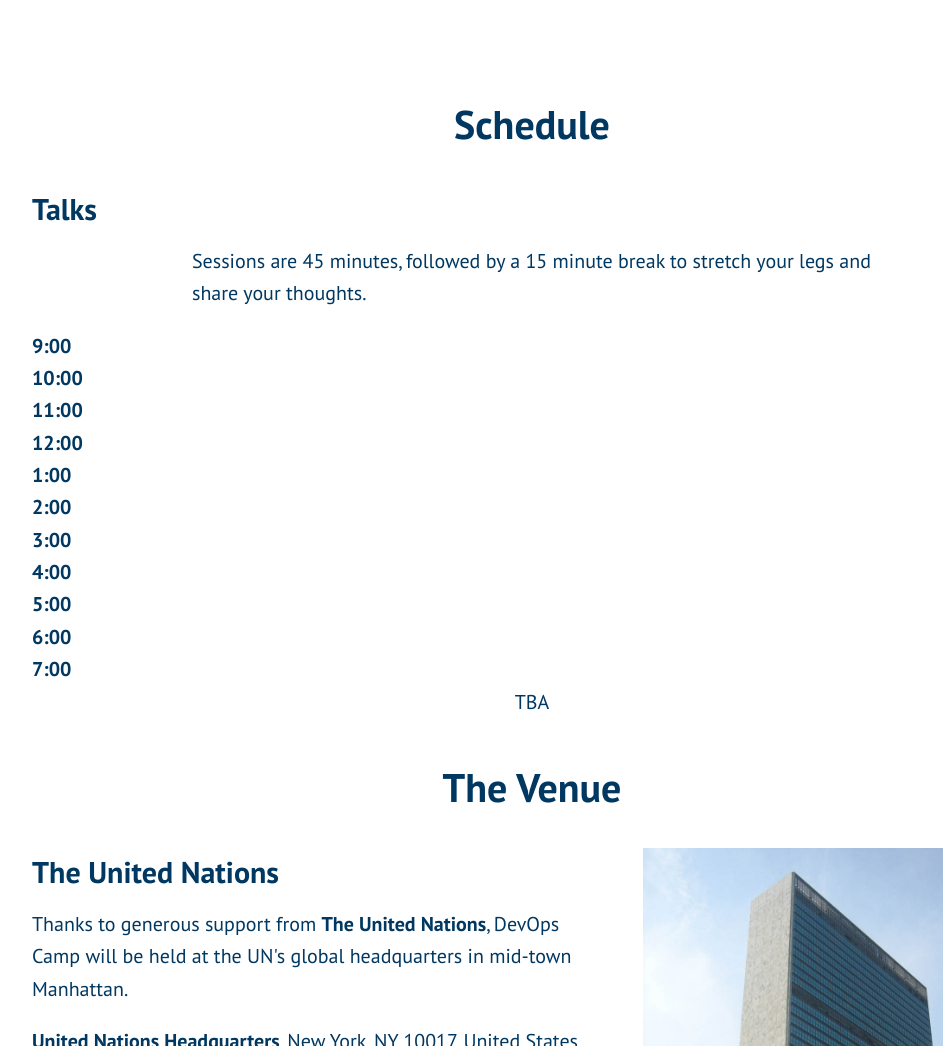
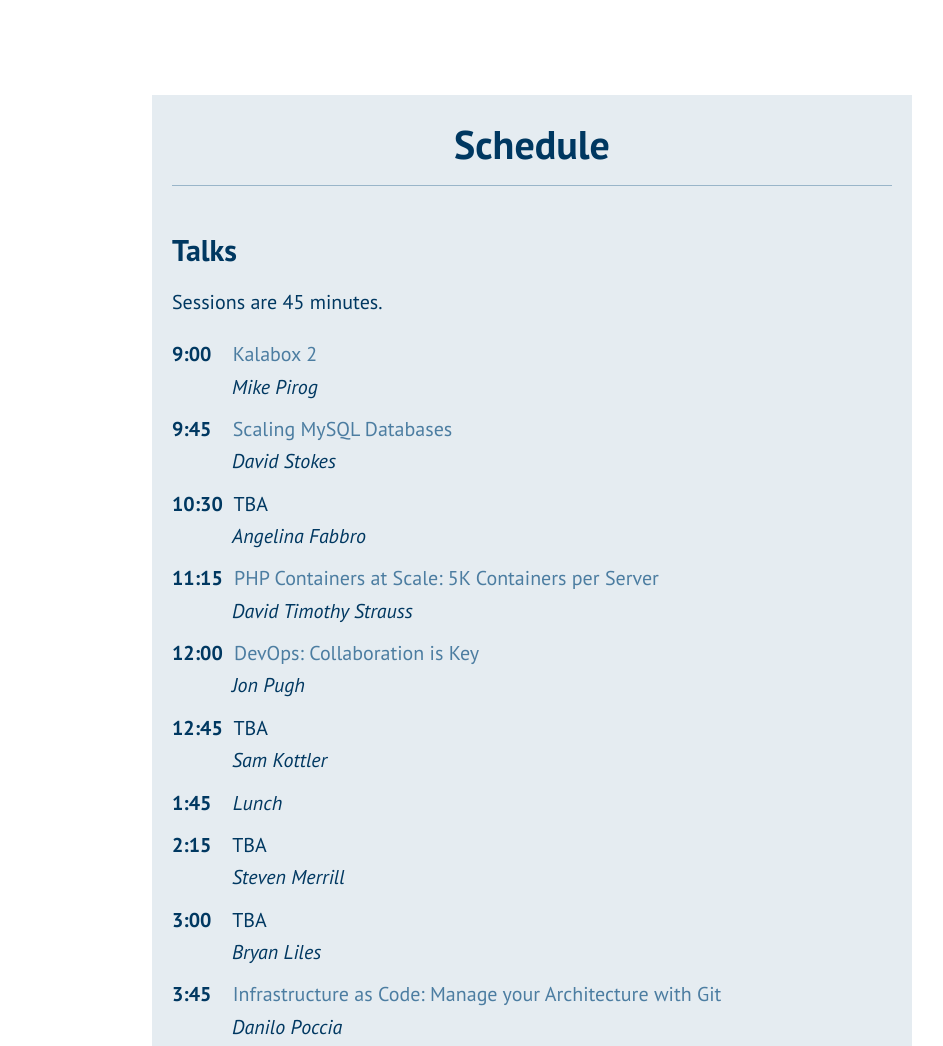
Before and after one commit to NYC-Camp/devops-camp, a website: page index.html in a window 1280 px wide. Shown: the part 2885-3931 px from the top of the page, without its empty margins (108-1051 px from the left). Drawn offline with nearby package versions, Linux system fonts and the light colour scheme.

Commit message:
adds schedule

```diff
--- a/index.html
+++ b/index.html
@@ -140,27 +140,23 @@
     </section>
     <section id="schedule">
       <div class="section--inner-wrapper">
-        <h2>Schedule</h2>
         <div class="talks-wrapper">
+            <h2>Schedule</h2>
             <h3>Talks</h3>
-            <p>Sessions are 45 minutes, followed by a 15 minute break to
-            stretch your legs and share your thoughts.</p>
-            <ul class="">
-              <li><strong>9:00</strong> </li>
-              <li><strong>10:00</strong> </li>
-              <li><strong>11:00</strong><em></em></li>
-              <li><strong>12:00</strong><em></em></li>
-              <li><strong>1:00</strong><em></em></li>
-              <li><strong>2:00</strong><em></em></li>
-              <li><strong>3:00</strong></li>
-              <li><strong>4:00</strong><em></em></li>
-              <li><strong>5:00</strong> <em></em></li>
-              <li><strong>6:00</strong></li>
-              <li><strong>7:00</strong></em></li>
+            <p>Sessions are 45 minutes.</p>
+            <ul>
+              <li><strong class="three">9:00</strong> <a href="http://nyccamp.org/session/kalabox-2" target="_blank">Kalabox 2 </a> <em>Mike Pirog</em></li>
+              <li><strong class="three">9:45</strong> <a href="http://nyccamp.org/session/scaling-mysql-databases" target="_blank">Scaling MySQL Databases</a> <em>David Stokes</em></li>
+              <li><strong class="four">10:30</strong> TBA <em> Angelina Fabbro</em></li>
+              <li><strong class="four">11:15</strong> <a href="http://nyccamp.org/session/php-containers-scale-5k-containers-server" target="_blank">PHP Containers at Scale: 5K Containers per Server</a><em> David Timothy Strauss</em></li>
+              <li><strong class="four">12:00</strong> <a href="http://nyccamp.org/session/devops-collaboration-key" target="_blank">DevOps: Collaboration is Key</a> <em>Jon Pugh</em></li>
+              <li><strong class="four">12:45</strong> TBA <em> Sam Kottler</em></li>
+              <li><strong class="three">1:45</strong> <em class="lunch">Lunch</em></li>
+              <li><strong class="three">2:15</strong> TBA <em>Steven Merrill</em></li>
+              <li><strong class="three">3:00</strong> TBA <em> Bryan Liles</em></li>
+              <li><strong class="three">3:45</strong> <a href="http://nyccamp.org/session/infrastructure-code-manage-your-architecture-git" target="_blank">Infrastructure as Code: Manage your Architecture with Git</a> <em>Danilo Poccia</em></li>
+              <li><strong class="three">4:15</strong> TBA <em>Ronan Berder</em></li>
             </ul>
-        </div>
-        <div class="tba--wrapper">
-          <span class="tba">TBA</span>
         </div>
       </div>
     </section>
--- /dev/null
+++ b/sass/partials/components/sections/_schedule.scss
@@ -0,0 +1,37 @@
+
+.talks-wrapper {
+  max-width: 760px;
+  margin: 0 auto;
+  background-color: tint(map-get($color-me-badd, primary), 90%);
+  padding: 20px;
+  h2 {
+    border-bottom: 1px solid tint(map-get($color-me-badd, primary), 60%);
+    padding-bottom: 20px;
+  }
+  p {
+    margin-left: 0;
+  }
+  strong {
+    &.three {
+      margin-right: 16px;
+    }
+    &.four {
+      margin-right: 6px;
+    }
+  }
+  li {
+    margin-bottom: 10px;
+    a {
+      @include breakpoint(max-width 690px) {
+        max-width: 70%;
+      }
+    }
+  }
+  em {
+    &:not(.lunch) {
+      display: block;
+      padding-left: 60px;
+    }
+
+  }
+}
--- a/sass/style.scss
+++ b/sass/style.scss
@@ -48,6 +48,7 @@
 @import "partials/components/sections/registration";
 @import "partials/components/sections/speakers";
 @import "partials/components/sections/our-generous-friends";
+@import "partials/components/sections/schedule";
 
 @import "partials/components/back-to-top";
 
```
Also changed, not shown: css/style.css.
